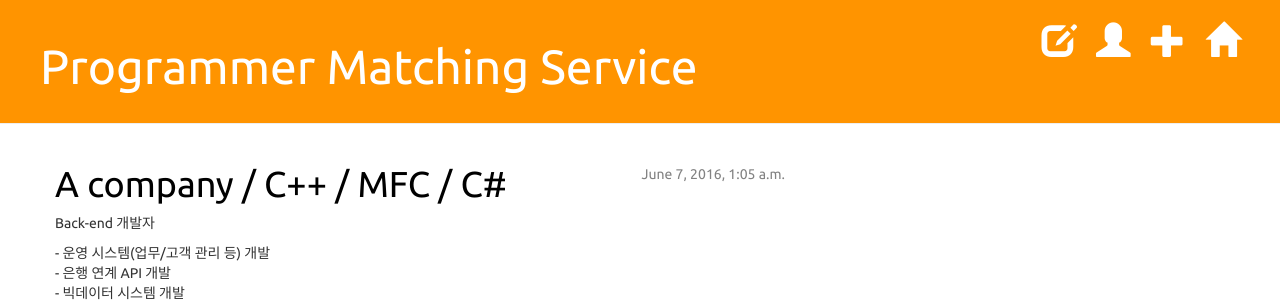
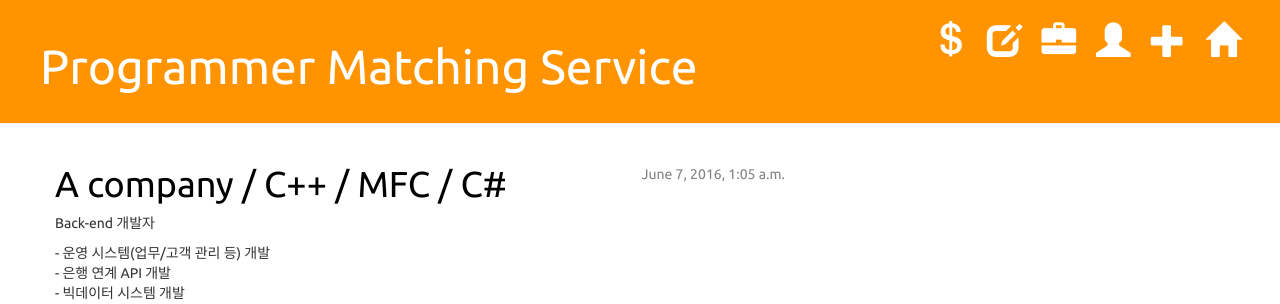
Before and after one commit to floralcustom/bmodel, a Django app: page / in a window 1280 px wide. Shown: the top 304 px of the page. Run offline with Django 3.2, Linux system fonts and the light colour scheme; data comes from the database, SQL or seed files in the repository; some libraries are stand-ins or nearby versions.

Commit message:
changed xml.

```diff
--- a/templates/blog/base.html
+++ b/templates/blog/base.html
@@ -16,7 +16,10 @@
                  <a href="{% url 'post_list' %}" class="top-menu"><span class="glyphicon glyphicon-home"></span></a>
                  <a href="{% url 'post_new' %}" class="top-menu"><span class="glyphicon glyphicon-plus"></span></a>
                  <a href="{% url 'lookforjob_list' %}" class="top-menu"><span class="glyphicon glyphicon-user"></span></a>
+                 <a href="{% url 'post_list' %}" class="top-menu"><span class="glyphicon glyphicon-briefcase"></span></a>
                  <a href="{% url 'post_draft_list' %}" class="top-menu"><span class="glyphicon glyphicon-edit"></span></a>
+                 <a href="{% url 'post_list' %}" class="top-menu"><span class="glyphicon glyphicon-usd"></span></a>
+
                 <h1><a href="{% url 'post_list' %}">Programmer Matching Service</a></h1>
             </div>
 
--- a/templates/programmer/base.html
+++ b/templates/programmer/base.html
@@ -19,7 +19,9 @@
         <a href="{% url 'post_list' %}" class="top-menu"><span class="glyphicon glyphicon-home"></span></a>
         <a href="{% url 'lookforjob_new' %}" class="top-menu"><span class="glyphicon glyphicon-plus"></span></a>
         <a href="{% url 'lookforjob_list' %}" class="top-menu"><span class="glyphicon glyphicon-user"></span></a>
+        <a href="{% url 'post_list' %}" class="top-menu"><span class="glyphicon glyphicon-briefcase"></span></a>
         <a href="{% url 'post_draft_list' %}" class="top-menu"><span class="glyphicon glyphicon-edit"></span></a>
+        <a href="{% url 'post_list' %}" class="top-menu"><span class="glyphicon glyphicon-usd"></span></a>
 
         <h1><a href="">Join</a></h1>
     </div>
```
Also changed, not shown: .gitignore.txt.
